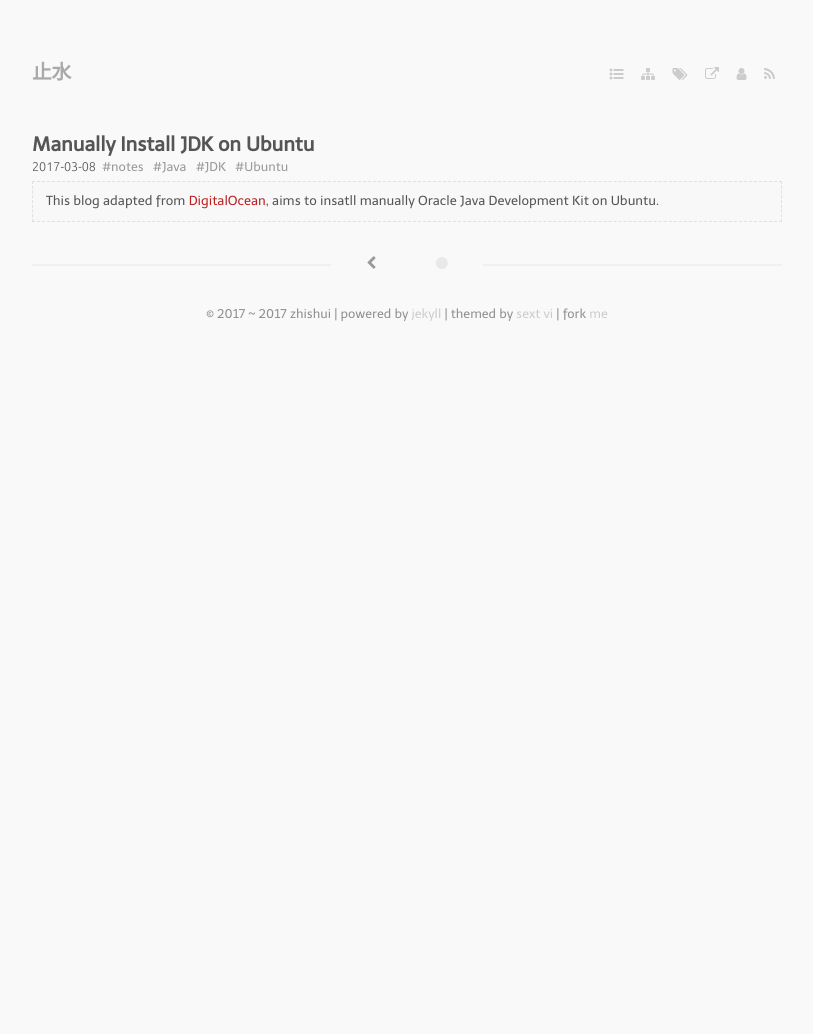
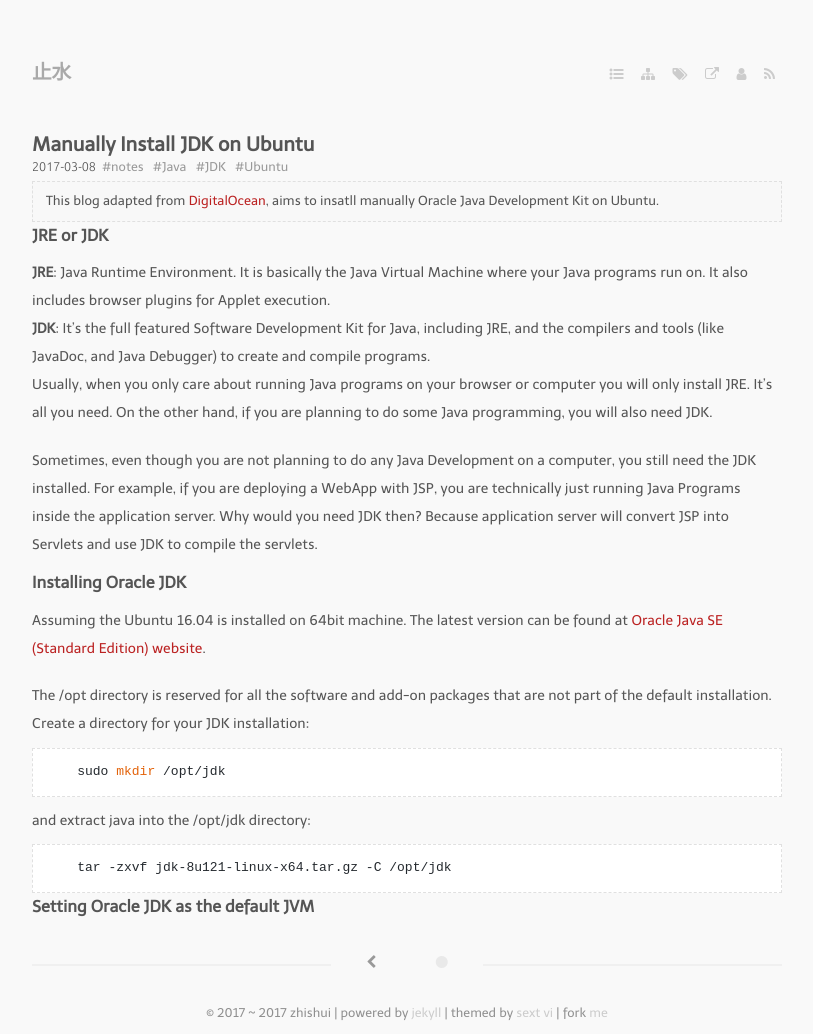
Before and after one commit to bizhishui/bizhishui.github.io, a Jekyll site: the page built from _posts/2017-03-08-Manually-Install-JDK-Ubuntu.md, in a window 1280 px wide. Shown: the whole page, without its empty margins (233-1046 px from the left). Built offline with Jekyll 4.4.1, drawn with Linux system fonts in a browser that asks for light colours; nearby versions of some CDN libraries; some web fonts are replaced; a script that is not in the unit is left out; before the commit the page ends 900 px from its top, so only the background shows below that.

Commit message:
keeps on

````diff
--- a/_posts/2017-03-08-Manually-Install-JDK-Ubuntu.md
+++ b/_posts/2017-03-08-Manually-Install-JDK-Ubuntu.md
@@ -11,3 +11,28 @@ tags:
 ---
 > This blog adapted from [DigitalOcean](https://www.digitalocean.com/community/tutorials/how-to-manually-install-oracle-java-on-a-debian-or-ubuntu-vps), aims to
 > insatll manually Oracle Java Development Kit on Ubuntu.
+
+### JRE or JDK
+**JRE**: Java Runtime Environment. It is basically the Java Virtual Machine where your Java programs run on. It also includes browser plugins for Applet execution.
+**JDK**: It's the full featured Software Development Kit for Java, including JRE, and the compilers and tools (like JavaDoc, and Java Debugger) to create and compile programs.
+Usually, when you only care about running Java programs on your browser or computer you will only install JRE. It's all you need. On the other hand, if you are planning to do some Java programming, you will also need JDK.
+
+Sometimes, even though you are not planning to do any Java Development on a computer, you still need the JDK installed. For example, if you are deploying a WebApp with JSP,
+you are technically just running Java Programs inside the application server. Why would you need JDK then? Because application server will convert JSP into Servlets and use JDK to compile the servlets.
+
+### Installing Oracle JDK
+Assuming the Ubuntu 16.04 is installed on 64bit machine. The latest version can be found at [Oracle Java SE (Standard Edition) website](http://www.oracle.com/technetwork/java/javase/downloads/index.html).
+
+The /opt directory is reserved for all the software and add-on packages that are not part of the default installation. Create a directory for your JDK installation:
+
+```
+    sudo mkdir /opt/jdk
+```
+
+and extract java into the /opt/jdk directory:
+
+```
+    tar -zxvf jdk-8u121-linux-x64.tar.gz -C /opt/jdk
+```
+
+### Setting Oracle JDK as the default JVM
````
